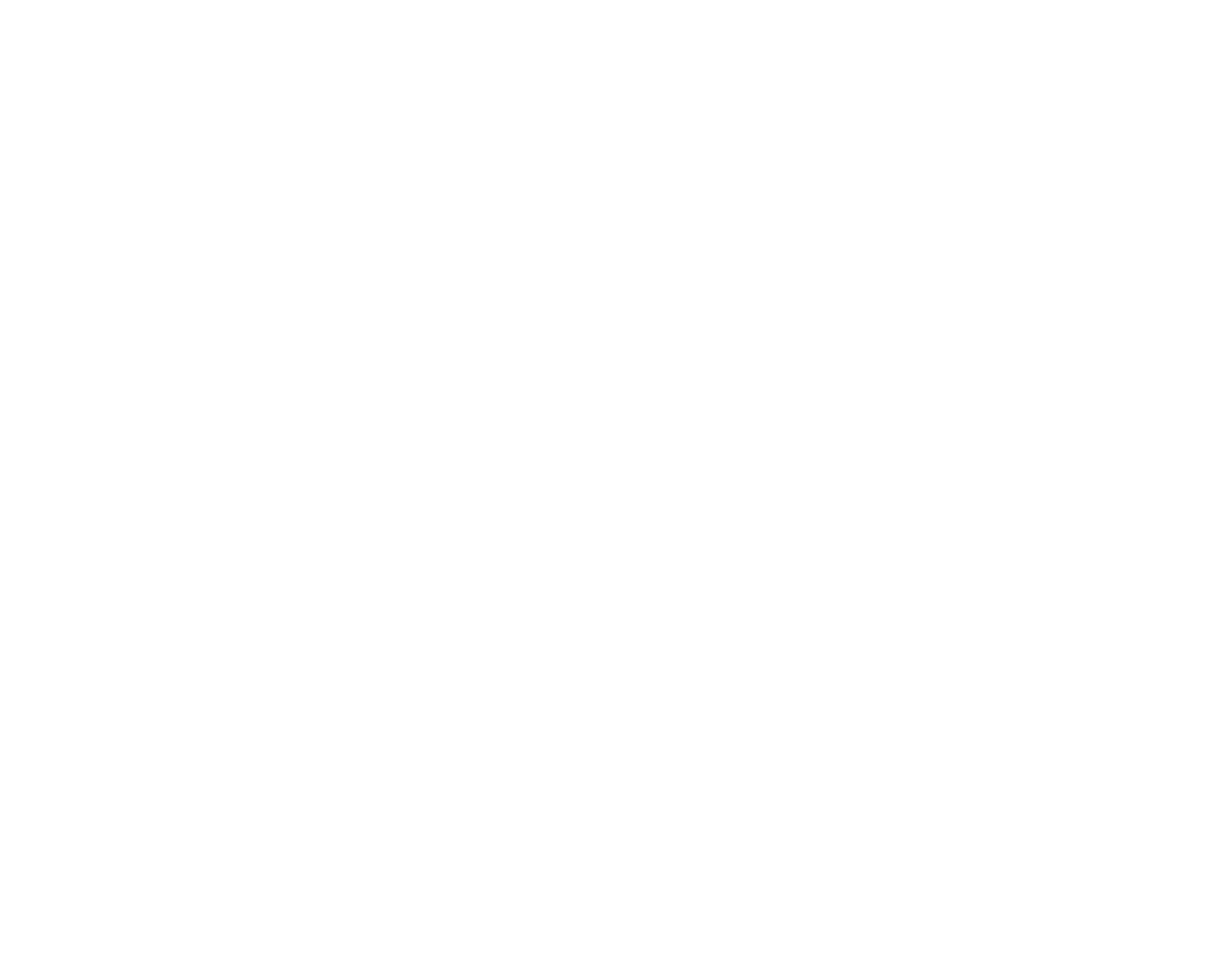
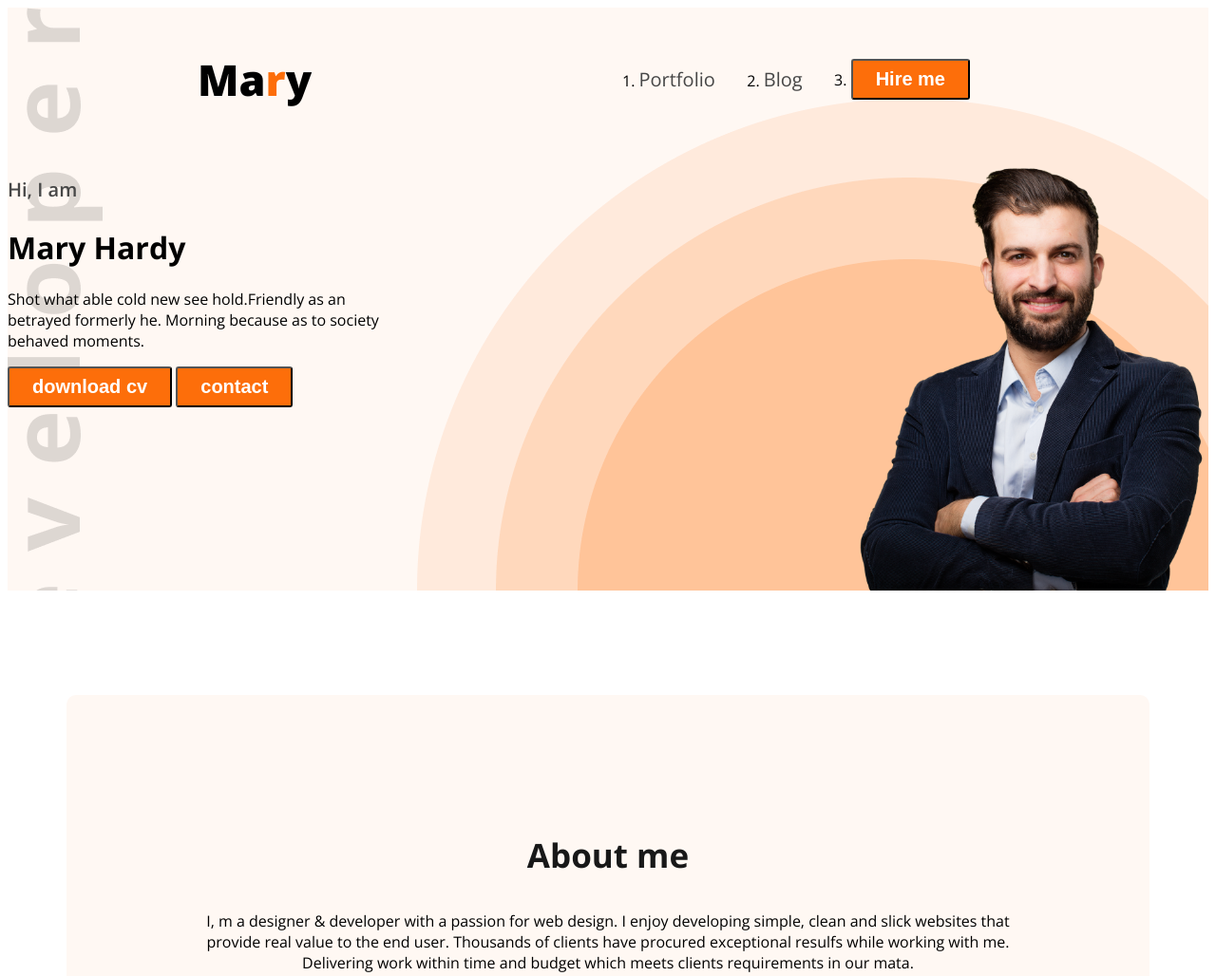
Before and after one commit to munthacerabir009/web-developer-portfolio, a plain HTML site: page index.html in a window 1280 px wide. Shown: the whole page at 95% size. Before the commit the page ends 800 px from the top, so only its background shows below. Drawn offline with nearby package versions, Linux system fonts and the light colour scheme.

Commit message:
added the entire index.html file

```diff
--- a/index.html
+++ b/index.html
@@ -1,19 +1,51 @@
 <!DOCTYPE html>
 <html lang="en">
+
 <head>
     <meta charset="UTF-8">
     <meta name="viewport" content="width=device-width, initial-scale=1.0">
     <title>web devoloper portfolio</title>
-</head>
-<body>
-    <header>
+    <link rel="preconnect" href="https://fonts.googleapis.com">
+    <link rel="preconnect" href="https://fonts.gstatic.com" crossorigin>
+    <link href="https://fonts.googleapis.com/css2?family=Open+Sans:ital,wght@0,300..800;1,300..800&display=swap"
+        rel="stylesheet">
 
+    <link rel="stylesheet" href="style/portfolio.css">
+
+<body class="open-sans-normal">
+    <header class="header secondery-bg">
+        <nav>
+            <h3 class="nav-title">Ma<span class="text-primary">r</span>y</h3>
+            <ul>
+                <li> <a class="dark2" href="">Portfolio</a></li>
+                <li> <a class="dark2">Blog</a></li>
+                <li> <a href=""><button class="btn-primary"> Hire me</button></a></li>
+            </ul>
+        </nav>
+        <div class="banner">
+            <div class="banner-content">
+                <h4 class="banner-greetings dark2">Hi, I am</h4>
+                <h1 class="banner-title">Mary Hardy</h1>
+                <p class="banner-desccription">
+                    Shot what able cold new see hold.Friendly as an betrayed formerly he. Morning because as to society
+                    behaved moments.
+                </p>
+                <button class="btn-primary">download cv</button>
+                <button class="btn-primary">contact</button>
+            </div>
+            <img class="banner-profile-pic" src="images/hardy.png" alt="">
+
+        </div>
     </header>
     <main>
-
+ <section class="about secondery-bg ">
+<h3 class="section-title">About me</h3>
+ <p class="discription"> I, m a designer & developer with a passion for web design. I enjoy developing simple, clean and slick websites that provide real value to the end user. Thousands of clients have procured exceptional resulfs while working with me. Delivering work within time and budget which meets clients requirements in our mata.</p>
+ </section>
     </main>
     <footer>
 
     </footer>
 </body>
+
 </html>
--- /dev/null
+++ b/style/portfolio.css
@@ -0,0 +1,103 @@
+
+.open-sans-normal {
+  font-family: "Open Sans", sans-serif;
+  font-optical-sizing: auto;
+
+  font-style: normal;
+  font-variation-settings:
+    "wdth" 100;
+}
+nav ul{
+  display: flex;
+  align-items: center;
+}
+/* shared style   */
+.secondery-bg{
+  background-color: #FFF8F3;
+}
+
+.text-primary {
+    color: #FD6E0A;
+ }
+ .dark2{
+  color: #474747;
+ }
+.btn-primary{
+  background-color: #FD6E0A;
+  font-weight: bold;
+ color: white;
+ padding: 8px 24px;
+ border-radius: 3px;
+ font-size: 20px;
+ }
+nav{
+    display: flex;
+    align-items: center;
+    justify-content: space-between;
+    margin: 0 200px;
+}
+.nav-title{
+font-weight: 800;
+font-size: 45px;
+}
+nav ul li{
+  list-style: non;
+  margin-right: 51px;
+}
+nav li a{
+  text-decoration: none;
+  font-size: 20px;
+  /* color: #474747; */
+}
+/* banner style  */
+.banner{
+  display:flex;
+  justify-content: space-between;
+}
+/* header  */
+.header{
+  background-image: url(../images/developer.png) ,url(../images/header_bg.png);
+  background-repeat: no-repeat;
+  background-position: top left , bottom right;
+  /* margin: 50px; */
+}
+.banner-content{
+  max-width: 400px;
+}
+.banner-greetings{
+  font-size: 20px;
+  font-weight: 600;
+}
+.banner-title{
+  font-weight: bold;
+  font-size: 38;
+}
+.banner-discription{
+  font-size: 8px;
+  font-weight: normal;
+}
+.banner-profile-pic{
+  width: 400px;
+
+}
+.section-title{
+  font-size: 35px;
+  font-weight: bold;
+  color: #181818;
+}
+.section-description{
+  font-size: 10px;
+  color: #757575;
+}
+/* main style */
+main{
+  max-width: 1140px;
+  margin: 0 auto;
+}
+/* about section  */
+.about{
+  border-radius: 10px;
+  padding:110px 130px;
+  text-align: center;
+  margin-top: 110px ;
+}
```
Also changed, not shown: images/developer.png (added), images/hardy.png (added), images/header_bg.png (added), images/icons/facebook.png (added), images/icons/insta.png (added), images/icons/js.png (added), images/icons/mongo.png (added), images/icons/nodejs.png (added), images/icons/react.png (added), images/icons/twitter.png (added).
